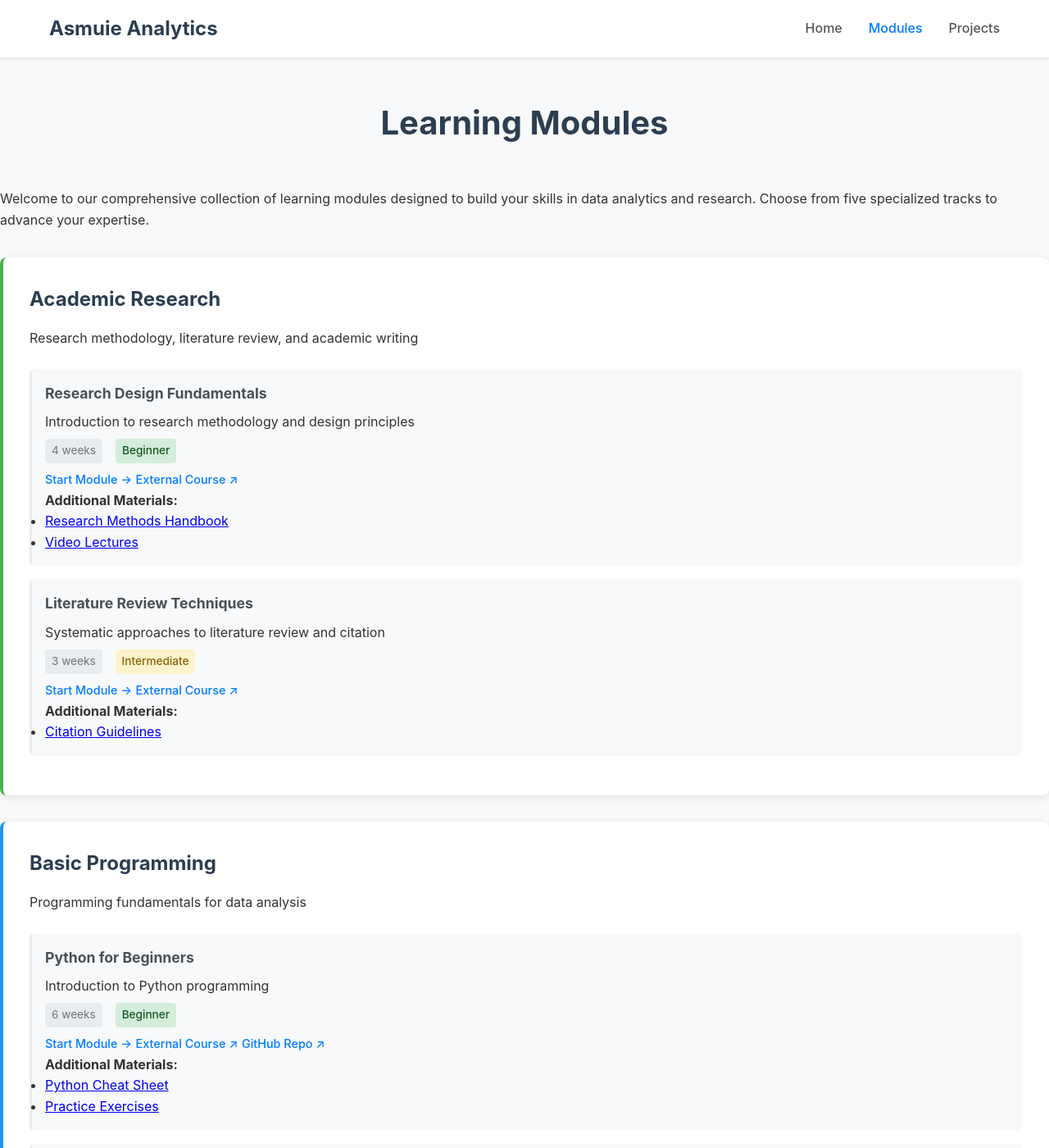
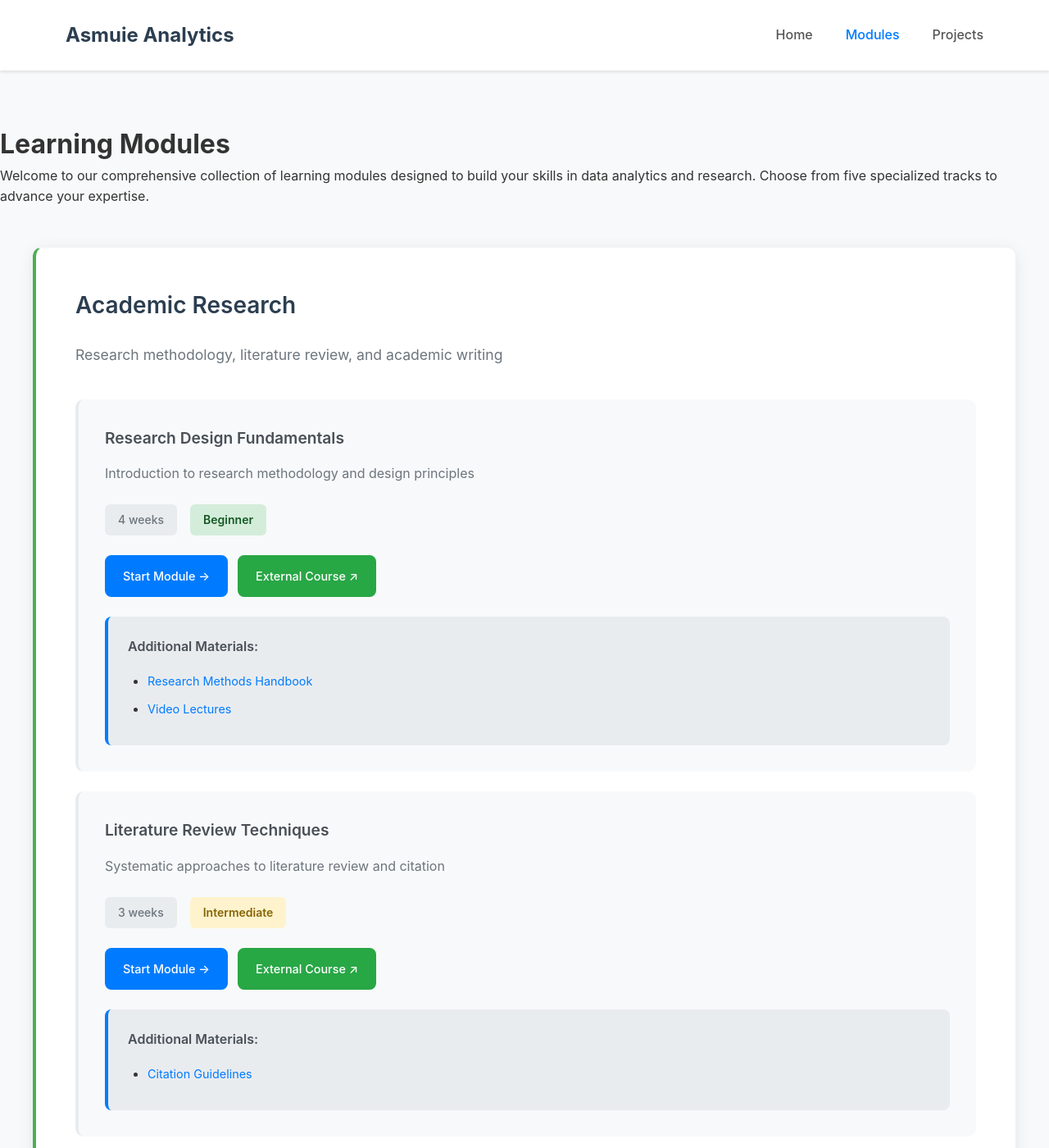
Before and after one commit to asmuie-analytics/modules, a Jekyll site: the page built from index.md, in a window 1280 px wide and 1400 px high. Shown: the whole window at 82% size. Built offline with Jekyll 4.4.1, drawn with Linux system fonts in a browser that asks for light colours.

Commit message:
Update style.css

```diff
--- a/assets/css/style.css
+++ b/assets/css/style.css
@@ -15,7 +15,7 @@ body {
 .container {
     max-width: 1200px;
     margin: 0 auto;
-    padding: 0 20px;
+    padding: 0 40px; /* Standard desktop padding */
 }
 
 /* Header Styles */
@@ -31,7 +31,7 @@ body {
     display: flex;
     justify-content: space-between;
     align-items: center;
-    padding: 1rem 0;
+    padding: 1.5rem 0;
 }
 
 .logo {
@@ -44,7 +44,7 @@ body {
 .nav-links {
     display: flex;
     list-style: none;
-    gap: 2rem;
+    gap: 2.5rem;
 }
 
 .nav-links a {
@@ -61,115 +61,126 @@ body {
 
 /* Main Content */
 .main-content {
-    min-height: calc(100vh - 120px);
-    padding: 3rem 0;
+    min-height: calc(100vh - 140px);
+    padding: 4rem 0;
 }
 
 .main-content .container {
     max-width: 1200px;
-    padding: 0 2rem;
-}
-
-h1 {
-    text-align: center;
-    margin-bottom: 3rem;
-    color: #2c3e50;
-    font-size: 2.5rem;
-    padding: 0 1rem;
-}
-
-/* Content sections */
-.main-content > .container > p {
-    text-align: center;
-    font-size: 1.1rem;
-    line-height: 1.7;
-    color: #6c757d;
-    margin: 0 auto 3rem auto;
-    max-width: 800px;
-    padding: 0 2rem;
+    padding: 0 40px;
 }
 
 /* Welcome section and intro text */
 .intro-section {
     text-align: center;
-    margin: 3rem auto 4rem auto;
-    max-width: 900px;
-    padding: 0 2rem;
+    margin: 0 auto 5rem auto;
+    max-width: 960px;
+    padding: 0 40px;
 }
 
 .intro-section h1 {
-    margin-bottom: 1.5rem;
+    margin-bottom: 2rem;
+    color: #2c3e50;
+    font-size: 3rem;
+    font-weight: 700;
+    letter-spacing: -0.02em;
 }
 
 .intro-section p {
-    font-size: 1.2rem;
+    font-size: 1.25rem;
     line-height: 1.7;
     color: #6c757d;
     margin-bottom: 0;
+    max-width: 800px;
+    margin-left: auto;
+    margin-right: auto;
 }
 
 /* Section headings */
 .section-heading {
     text-align: center;
-    margin: 4rem auto 2rem auto;
-    max-width: 800px;
-    padding: 0 2rem;
+    margin: 5rem auto 3rem auto;
+    max-width: 900px;
+    padding: 0 40px;
 }
 
 .section-heading h2 {
-    font-size: 2rem;
+    font-size: 2.25rem;
     color: #2c3e50;
-    margin-bottom: 1rem;
+    margin-bottom: 1.5rem;
+    font-weight: 600;
 }
 
 .section-heading p {
-    font-size: 1.1rem;
+    font-size: 1.125rem;
     line-height: 1.6;
     color: #6c757d;
     margin: 0;
+    max-width: 700px;
+    margin-left: auto;
+    margin-right: auto;
 }
 
 /* Tracks Grid */
 .tracks-grid {
     display: grid;
-    gap: 2rem;
-    margin: 2rem 0;
+    gap: 3rem;
+    margin: 3rem 0 5rem 0;
+    padding: 0 40px;
 }
 
 .track-card {
     background: #fff;
-    border-radius: 8px;
-    padding: 2rem;
-    box-shadow: 0 2px 10px rgba(0,0,0,0.1);
-    transition: transform 0.3s, box-shadow 0.3s;
+    border-radius: 12px;
+    padding: 3rem;
+    box-shadow: 0 4px 20px rgba(0,0,0,0.08);
+    transition: transform 0.3s ease, box-shadow 0.3s ease;
+    border: 1px solid rgba(0,0,0,0.05);
 }
 
 .track-card:hover {
-    transform: translateY(-5px);
-    box-shadow: 0 4px 20px rgba(0,0,0,0.15);
+    transform: translateY(-8px);
+    box-shadow: 0 12px 40px rgba(0,0,0,0.15);
 }
 
 .track-card h2 {
-    margin-bottom: 1rem;
+    margin-bottom: 1.5rem;
     color: #2c3e50;
+    font-size: 1.75rem;
+    font-weight: 600;
+}
+
+.track-card > p {
+    color: #6c757d;
+    font-size: 1.1rem;
+    line-height: 1.6;
+    margin-bottom: 2rem;
 }
 
 .modules-list {
-    margin-top: 1.5rem;
+    margin-top: 2.5rem;
 }
 
 .module-item {
     background: #f8f9fa;
-    border-radius: 6px;
-    padding: 1rem;
-    margin-bottom: 1rem;
-    border-left: 3px solid #e9ecef;
+    border-radius: 10px;
+    padding: 2rem;
+    margin-bottom: 1.5rem;
+    border-left: 4px solid #e9ecef;
+    transition: all 0.3s ease;
+}
+
+.module-item:hover {
+    background: #f1f3f4;
+    border-left-color: #007bff;
+    transform: translateX(5px);
 }
 
 .module-item h3 {
-    margin-bottom: 0.5rem;
+    margin-bottom: 1rem;
     color: #495057;
-    font-size: 1.1rem;
+    font-size: 1.2rem;
+    font-weight: 600;
 }
 
 .module-item h3 a {
@@ -182,39 +193,34 @@ h1 {
     color: #007bff;
 }
 
-.module-link {
-    display: inline-block;
-    margin-top: 0.5rem;
-    color: #007bff;
-    text-decoration: none;
-    font-weight: 500;
-    font-size: 0.9rem;
-    transition: color 0.3s;
-}
-
-.module-link:hover {
-    color: #0056b3;
+.module-item > p {
+    color: #6c757d;
+    line-height: 1.6;
+    margin-bottom: 1.5rem;
+    font-size: 1rem;
 }
 
 .module-meta {
     display: flex;
     gap: 1rem;
-    margin-top: 0.5rem;
+    margin-bottom: 1.5rem;
+    flex-wrap: wrap;
 }
 
 .duration {
     background: #e9ecef;
-    padding: 0.25rem 0.5rem;
-    border-radius: 4px;
-    font-size: 0.85rem;
+    padding: 0.5rem 1rem;
+    border-radius: 6px;
+    font-size: 0.875rem;
     color: #6c757d;
+    font-weight: 500;
 }
 
 .level {
-    padding: 0.25rem 0.5rem;
-    border-radius: 4px;
-    font-size: 0.85rem;
-    font-weight: 500;
+    padding: 0.5rem 1rem;
+    border-radius: 6px;
+    font-size: 0.875rem;
+    font-weight: 600;
 }
 
 .level-beginner {
@@ -232,34 +238,128 @@ h1 {
     color: #721c24;
 }
 
+.module-links {
+    display: flex;
+    gap: 0.75rem;
+    margin-top: 1rem;
+    flex-wrap: wrap;
+}
+
+.module-link {
+    display: inline-block;
+    color: #007bff;
+    text-decoration: none;
+    font-weight: 500;
+    font-size: 0.9rem;
+    transition: all 0.3s;
+    padding: 0.75rem 1.25rem;
+    border-radius: 8px;
+    border: 2px solid transparent;
+}
+
+.module-link-primary {
+    background: #007bff;
+    color: white;
+    border-color: #007bff;
+}
+
+.module-link-primary:hover {
+    background: #0056b3;
+    border-color: #0056b3;
+    transform: translateY(-2px);
+}
+
+.module-link-external {
+    background: #28a745;
+    color: white;
+    border-color: #28a745;
+}
+
+.module-link-external:hover {
+    background: #218838;
+    border-color: #218838;
+    transform: translateY(-2px);
+}
+
+.module-link-github {
+    background: #6c757d;
+    color: white;
+    border-color: #6c757d;
+}
+
+.module-link-github:hover {
+    background: #545b62;
+    border-color: #545b62;
+    transform: translateY(-2px);
+}
+
+.module-materials {
+    margin-top: 1.5rem;
+    padding: 1.5rem;
+    background: #e9ecef;
+    border-radius: 8px;
+    border-left: 4px solid #007bff;
+}
+
+.module-materials h4 {
+    margin: 0 0 1rem 0;
+    font-size: 1rem;
+    color: #495057;
+    font-weight: 600;
+}
+
+.module-materials ul {
+    margin: 0;
+    padding-left: 1.5rem;
+}
+
+.module-materials li {
+    margin-bottom: 0.5rem;
+}
+
+.module-materials a {
+    color: #007bff;
+    text-decoration: none;
+    font-size: 0.9rem;
+}
+
+.module-materials a:hover {
+    text-decoration: underline;
+}
+
 /* CTA Section */
 .cta-section {
     text-align: center;
-    margin: 4rem 0;
-    padding: 3rem 2rem;
+    margin: 5rem auto 4rem auto;
+    padding: 4rem 40px;
     background: linear-gradient(135deg, #667eea 0%, #764ba2 100%);
-    border-radius: 12px;
+    border-radius: 16px;
     color: white;
+    max-width: 1120px;
 }
 
 .cta-section h2 {
-    margin-bottom: 1rem;
-    font-size: 1.8rem;
+    margin-bottom: 1.5rem;
+    font-size: 2rem;
+    font-weight: 600;
 }
 
 .cta-section p {
-    margin-bottom: 2rem;
-    font-size: 1.1rem;
+    margin-bottom: 2.5rem;
+    font-size: 1.125rem;
     opacity: 0.9;
+    max-width: 600px;
+    margin-left: auto;
+    margin-right: auto;
 }
 
 .btn {
     display: inline-block;
-    padding: 1rem 2rem;
-    margin: 0.5rem;
-    border-radius: 8px;
+    padding: 1.25rem 2.5rem;
+    margin: 0.75rem;
+    border-radius: 10px;
     text-decoration: none;
-    font-weight: 500;
+    font-weight: 600;
     font-size: 1rem;
     transition: all 0.3s;
     border: 2px solid transparent;
@@ -274,7 +374,7 @@ h1 {
 .btn-primary:hover {
     background: white;
     color: #667eea;
-    transform: translateY(-2px);
+    transform: translateY(-3px);
 }
 
 .btn-secondary {
@@ -285,35 +385,36 @@ h1 {
 
 .btn-secondary:hover {
     background: rgba(255,255,255,0.1);
-    transform: translateY(-2px);
+    transform: translateY(-3px);
 }
 
 /* Footer */
 .site-footer {
     background: #2c3e50;
     color: #ecf0f1;
-    padding: 3rem 0;
-    margin-top: 4rem;
+    padding: 4rem 0;
+    margin-top: 5rem;
 }
 
 .footer-content {
     text-align: center;
     max-width: 1200px;
     margin: 0 auto;
-    padding: 0 2rem;
+    padding: 0 40px;
 }
 
 .footer-links {
-    margin-bottom: 1.5rem;
+    margin-bottom: 2rem;
 }
 
 .footer-links a {
     color: #ecf0f1;
     text-decoration: none;
-    margin: 0 1.5rem;
-    padding: 0.5rem 0;
+    margin: 0 2rem;
+    padding: 0.75rem 0;
     display: inline-block;
     transition: color 0.3s;
+    font-weight: 500;
 }
 
 .footer-links a:hover {
@@ -326,90 +427,184 @@ h1 {
 }
 
 /* Responsive Design */
+/* Tablet (768px - 1024px) */
+@media (max-width: 1024px) {
+    .container {
+        padding: 0 30px;
+    }
+
+    .main-content .container,
+    .intro-section,
+    .section-heading,
+    .tracks-grid,
+    .cta-section,
+    .footer-content {
+        padding-left: 30px;
+        padding-right: 30px;
+    }
+
+    .intro-section h1 {
+        font-size: 2.5rem;
+    }
+
+    .section-heading h2 {
+        font-size: 2rem;
+    }
+
+    .track-card {
+        padding: 2.5rem;
+    }
+}
+
+/* Mobile (max-width: 768px) */
 @media (max-width: 768px) {
     .container {
-        padding: 0 1rem;
+        padding: 0 20px; /* Standard mobile padding */
     }
 
     .main-content {
-        padding: 2rem 0;
+        padding: 3rem 0;
     }
 
-    .main-content .container {
-        padding: 0 1rem;
+    .main-content .container,
+    .intro-section,
+    .section-heading,
+    .tracks-grid,
+    .footer-content {
+        padding-left: 20px;
+        padding-right: 20px;
     }
 
     .main-nav {
         flex-direction: column;
-        gap: 1rem;
-        padding: 1rem 0;
+        gap: 1.5rem;
+        padding: 1.5rem 0;
     }
 
     .nav-links {
-        gap: 1rem;
+        gap: 1.5rem;
     }
 
     .intro-section {
-        margin: 2rem auto 3rem auto;
-        padding: 0 1rem;
+        margin-bottom: 4rem;
+    }
+
+    .intro-section h1 {
+        font-size: 2.25rem;
+        margin-bottom: 1.5rem;
+    }
+
+    .intro-section p {
+        font-size: 1.125rem;
+    }
+
+    .section-heading {
+        margin: 4rem auto 2rem auto;
+    }
+
+    .section-heading h2 {
+        font-size: 1.75rem;
+    }
+
+    .section-heading p {
+        font-size: 1rem;
+    }
+
+    .tracks-grid {
+        gap: 2rem;
+        margin: 2rem 0 4rem 0;
+    }
+
+    .track-card {
+        padding: 2rem;
+    }
+
+    .track-card h2 {
+        font-size: 1.5rem;
+    }
+
+    .module-item {
+        padding: 1.5rem;
+    }
+
+    .module-meta {
+        flex-direction: column;
+        gap: 0.75rem;
+    }
+
+    .module-links {
+        flex-direction: column;
+        gap: 0.5rem;
+    }
+
+    .module-link {
+        text-align: center;
+        width: 100%;
+    }
+
+    .cta-section {
+        margin: 4rem auto 3rem auto;
+        padding: 3rem 20px;
+        border-radius: 12px;
+    }
+
+    .cta-section h2 {
+        font-size: 1.75rem;
+    }
+
+    .btn {
+        display: block;
+        margin: 0.75rem auto;
+        max-width: 280px;
+        width: 100%;
+    }
+
+    .footer-links a {
+        margin: 0 1rem;
+        display: inline-block;
+        margin-bottom: 1rem;
+    }
+}
+
+/* Small Mobile (max-width: 480px) */
+@media (max-width: 480px) {
+    .container {
+        padding: 0 16px; /* Minimum safe padding for small screens */
+    }
+
+    .main-content .container,
+    .intro-section,
+    .section-heading,
+    .tracks-grid,
+    .cta-section,
+    .footer-content {
+        padding-left: 16px;
+        padding-right: 16px;
     }
 
     .intro-section h1 {
         font-size: 2rem;
-        margin-bottom: 1rem;
-    }
-
-    .intro-section p {
-        font-size: 1rem;
-    }
-
-    .section-heading {
-        margin: 3rem auto 1.5rem auto;
-        padding: 0 1rem;
     }
 
     .section-heading h2 {
         font-size: 1.5rem;
     }
 
-    .tracks-grid {
-        padding: 0;
-        gap: 1.5rem;
-    }
-
     .track-card {
         padding: 1.5rem;
-        margin-bottom: 0;
     }
 
     .module-item {
-        padding: 1rem;
-        margin-bottom: 1rem;
-    }
-
-    .module-meta {
-        flex-direction: column;
-        gap: 0.5rem;
+        padding: 1.25rem;
     }
 
     .cta-section {
-        margin: 2rem 0;
-        padding: 2rem 1rem;
+        padding: 2.5rem 16px;
     }
 
-    .btn {
-        display: block;
-        margin: 0.5rem auto;
-        max-width: 200px;
-    }
-
-    .footer-content {
-        padding: 0 1rem;
-    }
-
-    .footer-links a {
-        margin: 0 0.5rem;
-        display: inline-block;
-        margin-bottom: 0.5rem;
+    .nav-links {
+        gap: 1rem;
+        flex-wrap: wrap;
+        justify-content: center;
     }
 }
```
